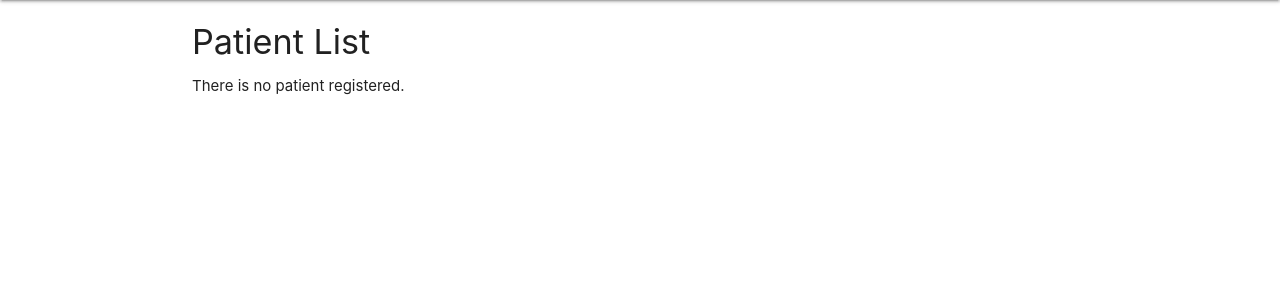
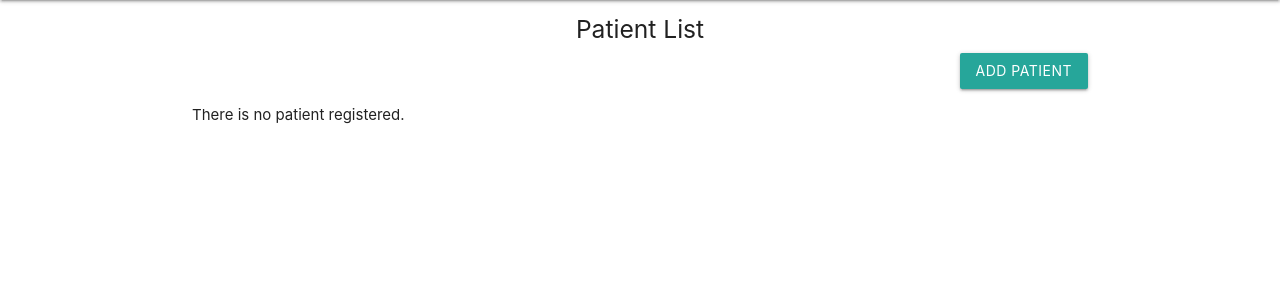
Before and after one commit to feinz/localpatient, a Django app: page /catalog/patient_list/ in a window 1280 px wide. Shown: the part 64-364 px from the top of the page. Run offline with Django 3.2, Linux system fonts and the light colour scheme; the visitor is signed in with stand-in values (Sample User, id 1); data that the repository does not hold is empty.

Commit message:
added missing add patient button

```diff
--- a/catalog/templates/catalog/patient_detail.html
+++ b/catalog/templates/catalog/patient_detail.html
@@ -27,6 +27,8 @@
     <button class='waves-effect waves-light btn' onclick="location.href='{{ patient.get_absolute_url }}/delete/'" type="button">Delete</button>
     &nbsp&nbsp&nbsp
     <button type='button' value='Cancel' class='waves-effect waves-light btn' onclick="location.href='{% url 'patient_list' %}'">Patient List</button>
+    </br>
+    <button data-target="modal1" class="btn modal-trigger">Modal</button>
   </div>
 
 {% endblock %}
--- a/catalog/templates/catalog/patient_list.html
+++ b/catalog/templates/catalog/patient_list.html
@@ -1,8 +1,8 @@
 {% extends "base_generic.html" %}
 
 {% block content %}
-<h4>Patient List</h4>
-
+<div style="text-align: center;"><h5>Patient List</h5></div>
+<div style="text-align: right;"><button type='button' value='Add Patient' class='waves-effect waves-light btn' onclick="window.location.href='{%url 'patient_create' %}'">Add Patient</button></div>
 {% if patient_list %}
 <table id="patientlist" class="display" style="width:100%">
 <thead>
```
